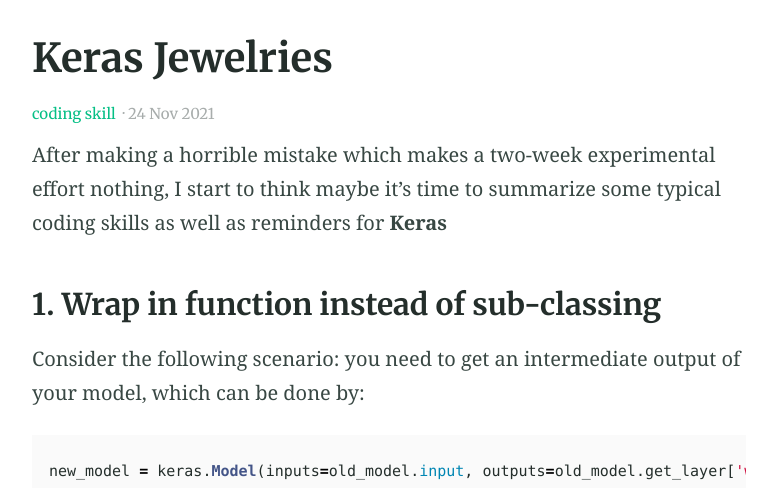
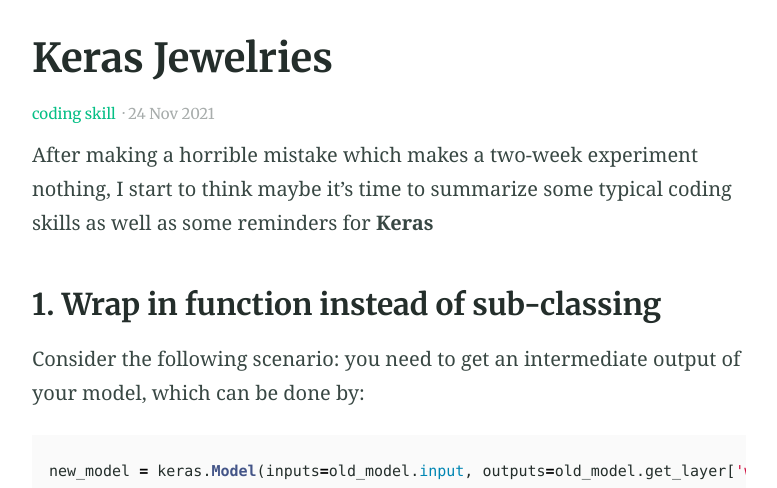
Before and after one commit to A-Chicharito-S/A-Chicharito-S.github.io, a Jekyll site: the page built from _posts/2021-11-24-keras-jewelries.md, in a window 1280 px wide and 900 px high, cut to the strip 412-900 px from the top of the window. Shown: the whole strip, without its empty margins (251-1028 px from the left). Built offline with Jekyll 4.4.1, drawn with Linux system fonts in a browser that asks for light colours; formulas are drawn with MathJax 3.

Commit message:
Update 2021-11-24-keras-jewelries.md

```diff
--- a/_posts/2021-11-24-keras-jewelries.md
+++ b/_posts/2021-11-24-keras-jewelries.md
@@ -17,7 +17,7 @@
 </head>
 
 
-After making a horrible mistake which makes a two-week experimental effort nothing, I start to think maybe it's time to summarize some typical coding skills as well as reminders for **Keras**
+After making a horrible mistake which makes a two-week experiment nothing, I start to think maybe it's time to summarize some typical coding skills as well as some reminders for **Keras**
 
 ### 1. Wrap in function instead of sub-classing
 
```
